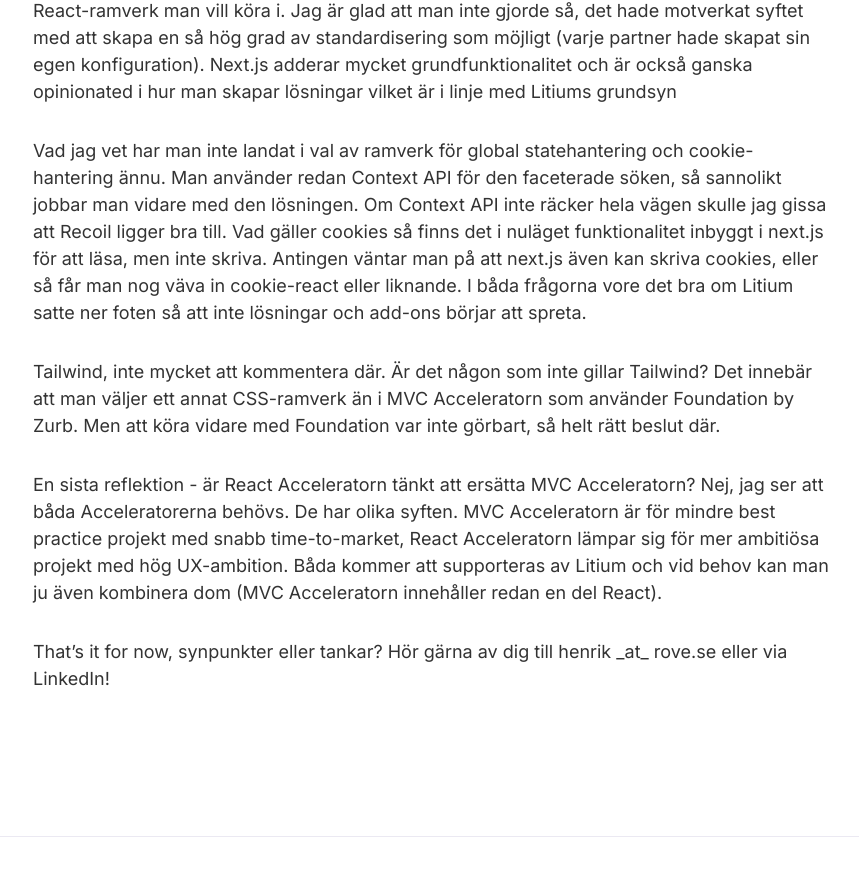
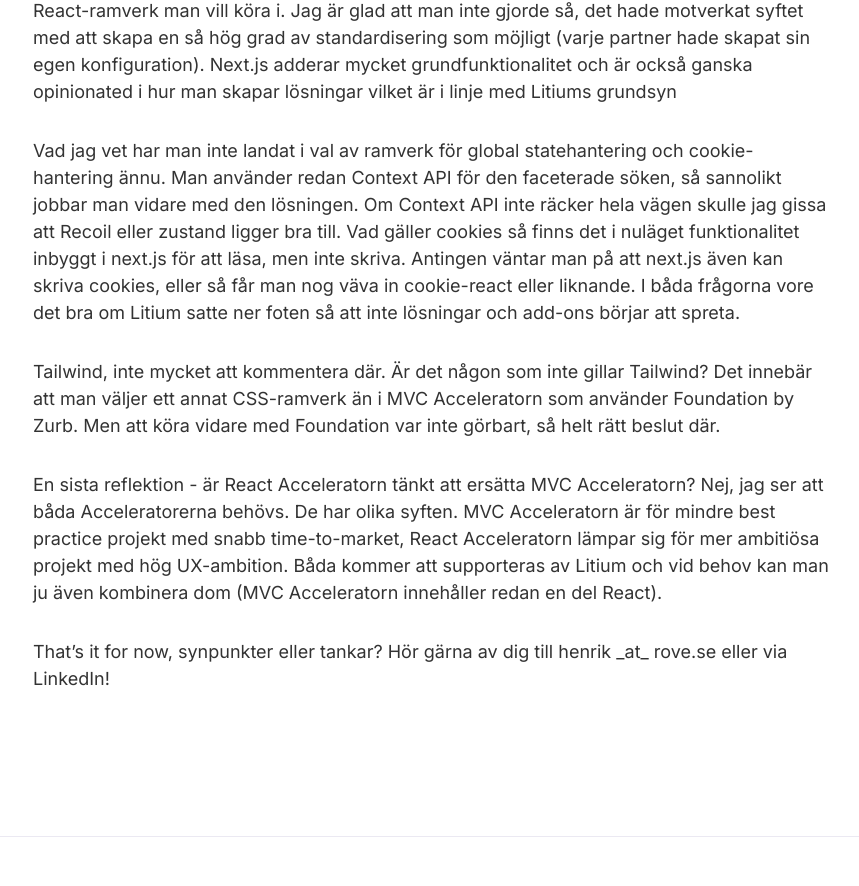
Before and after one commit to rove-commerce/Rove-web-react, a Next.js app: page /blogg/tekniken-Litiums-Headless-Accelerator in a window 1280 px wide. Shown: the part 2410-3296 px from the top of the page, without its empty margins (207-1066 px from the left). Built offline with nearby package versions, Linux system fonts and the light colour scheme.

Commit message:
Blogg update

```diff
--- a/app/blogg/tekniken-Litiums-Headless-Accelerator/page.tsx
+++ b/app/blogg/tekniken-Litiums-Headless-Accelerator/page.tsx
@@ -87,10 +87,10 @@ export default function Home() {
 			</p>
 			<p>
 				Vad jag vet har man inte landat i val av ramverk för global statehantering och cookie-hantering ännu. Man använder redan Context API för den
-				faceterade söken, så sannolikt jobbar man vidare med den lösningen. Om Context API inte räcker hela vägen skulle jag gissa att Recoil ligger bra
-				till. Vad gäller cookies så finns det i nuläget funktionalitet inbyggt i next.js för att läsa, men inte skriva. Antingen väntar man på att
-				next.js även kan skriva cookies, eller så får man nog väva in cookie-react eller liknande. I båda frågorna vore det bra om Litium satte ner
-				foten så att inte lösningar och add-ons börjar att spreta.
+				faceterade söken, så sannolikt jobbar man vidare med den lösningen. Om Context API inte räcker hela vägen skulle jag gissa att Recoil eller
+				zustand ligger bra till. Vad gäller cookies så finns det i nuläget funktionalitet inbyggt i next.js för att läsa, men inte skriva. Antingen
+				väntar man på att next.js även kan skriva cookies, eller så får man nog väva in cookie-react eller liknande. I båda frågorna vore det bra om
+				Litium satte ner foten så att inte lösningar och add-ons börjar att spreta.
 			</p>
 			<p>
 				Tailwind, inte mycket att kommentera där. Är det någon som inte gillar Tailwind? Det innebär att man väljer ett annat CSS-ramverk än i MVC
```
